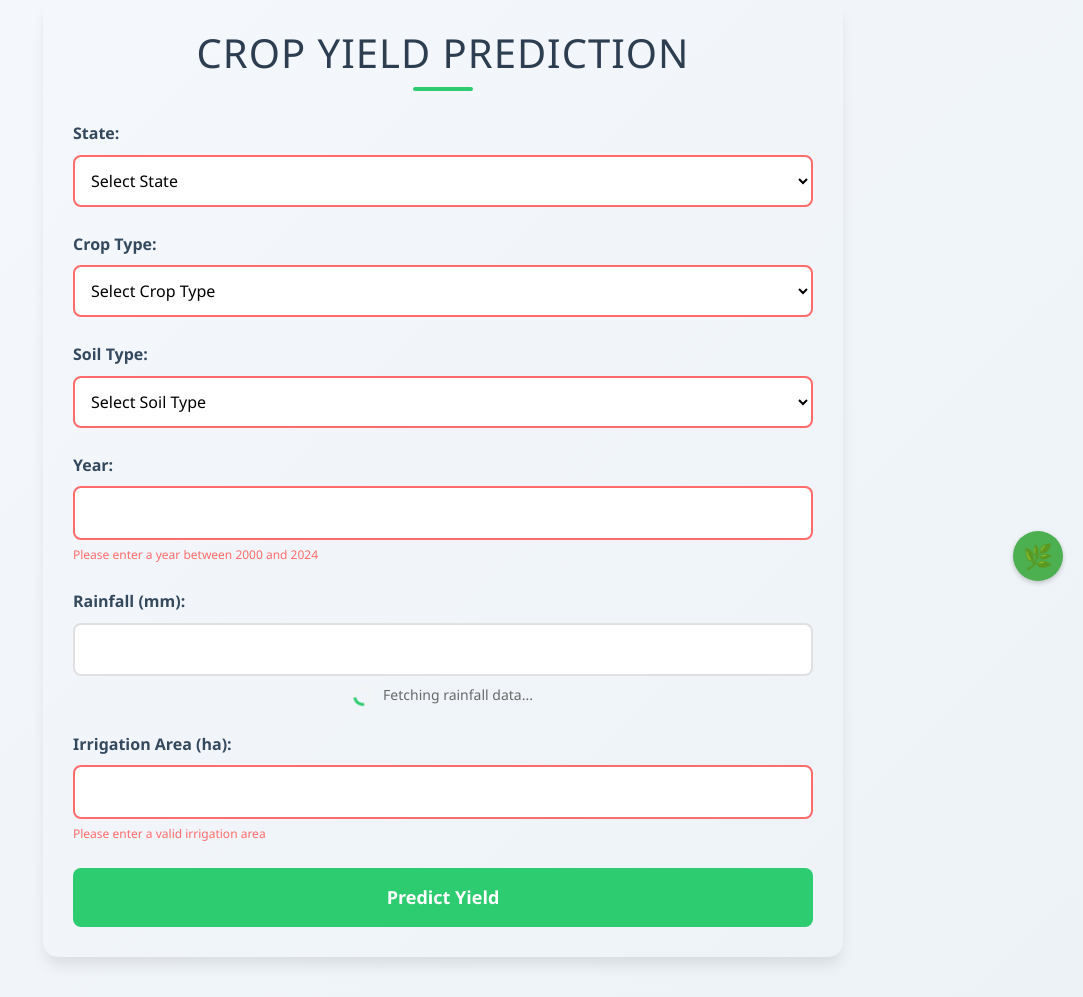
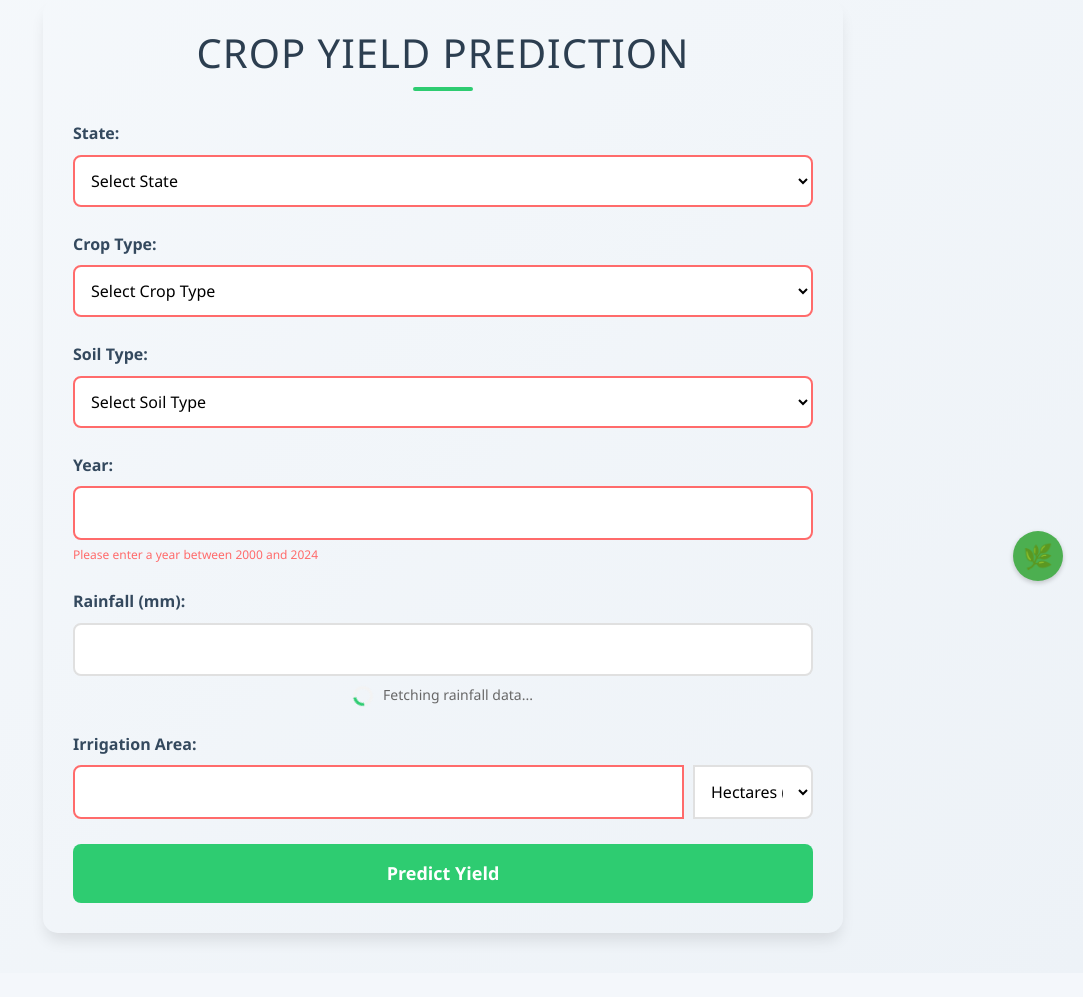
Before and after one commit to manavpatel571/AgriTech, a Flask app: page /yield_prediction in a window 1280 px wide. Shown: the part 199-1196 px from the top of the page, without its empty margins (197-1280 px from the left). After the commit the page ends 1144 px from the top, so only its background shows below. Run offline with Flask 3, Linux system fonts and the light colour scheme; parts of the project's set-up code (start-up, migrations or seed data) failed here and were passed over.

Commit message:
last commit

```diff
--- a/app.py
+++ b/app.py
@@ -11,6 +11,7 @@ from catboost import CatBoostRegressor
 from xgboost import XGBRegressor
 from sklearn.tree import DecisionTreeRegressor
 from lightgbm import LGBMRegressor
+from datetime import datetime
 
 app = Flask(__name__)
 
@@ -239,9 +240,18 @@ def get_rainfall():
             'message': str(e)
         })
 
+# In your Flask route (app.py)
 @app.route('/predict', methods=['POST'])
 def predict():
     try:
+        # Get the area and unit from the form
+        irrigation_area = float(request.form['irrigation_area'])
+        area_unit = request.form['area_unit']
+
+        # Convert acres to hectares if necessary
+        if area_unit == 'acres':
+            irrigation_area = irrigation_area * 0.4047  # 1 acre = 0.4047 hectares
+
         # Create input data dictionary
         input_data = {
             'State': request.form['state'],
@@ -249,7 +259,7 @@ def predict():
             'Soil_Type': request.form['soil_type'],
             'Year': float(request.form['year']),
             'Rainfall': float(request.form['rainfall']),
-            'Irrigation_Area': float(request.form['irrigation_area'])
+            'Irrigation_Area': irrigation_area  # Now in hectares
         }
 
         # Create DataFrame
@@ -267,15 +277,44 @@ def predict():
         dt_pred = dt_model.predict(input_processed)[0]
         lgbm_pred = lgbm_model.predict(input_processed)[0]
 
-        # Combine predictions using the same weights as in training
+        # Combine predictions
         final_prediction = 0.9 * dt_pred + 0.108 * lgbm_pred
+
+        # Calculate practical metrics
+        total_production = final_prediction * irrigation_area  # Total production in tonnes
+
+        # Crop-specific calculations
+        if input_data['Crop_Type'] == 'Wheat':
+            sacks = int(total_production * 1000 / 50)  # 50kg sacks
+            revenue = total_production * 20000  # ₹20,000 per tonne
+        elif input_data['Crop_Type'] == 'Rice':
+            sacks = int(total_production * 1000 / 25)  # 25kg sacks
+            revenue = total_production * 18000  # ₹18,000 per tonne
+        else:
+            sacks = int(total_production * 1000 / 50)  # Default to 50kg sacks
+            revenue = total_production * 15000  # Default price
+
+        # Add practical metrics to input_data
+        input_data.update({
+            'total_production': round(total_production, 2),
+            'sacks': sacks,
+            'revenue': round(revenue, 2),
+            'original_area': request.form['irrigation_area'],
+            'area_unit': area_unit
+        })
+
+        current_time = datetime.now().strftime("%Y-%m-%d %H:%M:%S")
 
         return render_template('result.html',
                              prediction=round(final_prediction, 2),
-                             input_data=input_data)
+                             input_data=input_data,
+                             timestamp=current_time)
 
     except Exception as e:
-        return render_template('result.html', error=str(e))
+        current_time = datetime.now().strftime("%Y-%m-%d %H:%M:%S")
+        return render_template('result.html',
+                             error=str(e),
+                             timestamp=current_time)
 
 @app.route('/upload_file', methods=['GET', 'POST'])
 def upload_file():
--- a/templates/index.html
+++ b/templates/index.html
@@ -94,6 +94,27 @@
             border-color: var(--primary-color);
             box-shadow: 0 0 0 3px rgba(46, 204, 113, 0.2);
             outline: none;
+        }
+
+        .input-group {
+            display: flex;
+            gap: 10px;
+            align-items: stretch;
+        }
+
+        .input-group input {
+            flex: 1;
+        }
+
+        .input-group select {
+            width: 120px;
+        }
+
+        .conversion-helper {
+            font-size: 12px;
+            color: #666;
+            margin-top: 5px;
+            font-style: italic;
         }
 
         button {
@@ -198,6 +219,14 @@
             input, select, button {
                 font-size: 16px;
             }
+
+            .input-group {
+                flex-direction: column;
+            }
+
+            .input-group select {
+                width: 100%;
+            }
         }
     </style>
 </head>
@@ -249,8 +278,20 @@
             </div>
 
             <div class="form-group animate__animated animate__fadeInUp">
-                <label for="irrigation_area">Irrigation Area (ha):</label>
-                <input type="number" id="irrigation_area" name="irrigation_area" step="0.01" min="0" required>
+                <label for="irrigation_area">Irrigation Area:</label>
+                <div class="input-group">
+                    <input type="number"
+                           id="irrigation_area"
+                           name="irrigation_area"
+                           step="0.01"
+                           min="0"
+                           required>
+                    <select id="area_unit" name="area_unit">
+                        <option value="ha">Hectares (ha)</option>
+                        <option value="acres">Acres</option>
+                    </select>
+                </div>
+                <div class="conversion-helper" id="conversion-helper"></div>
                 <div class="validation-message">Please enter a valid irrigation area</div>
             </div>
 
@@ -267,6 +308,9 @@
             const rainfallInput = document.getElementById('rainfall');
             const loadingDiv = document.getElementById('rainfall-loading');
             const submitBtn = document.getElementById('submitBtn');
+            const irrigationArea = document.getElementById('irrigation_area');
+            const areaUnit = document.getElementById('area_unit');
+            const conversionHelper = document.getElementById('conversion-helper');
 
             const formGroups = document.querySelectorAll('.form-group');
             formGroups.forEach((group, index) => {
@@ -298,10 +342,32 @@
                 }
             }
 
+            function updateConversionHelper() {
+                const value = parseFloat(irrigationArea.value);
+                if (!isNaN(value) && value > 0) {
+                    if (areaUnit.value === 'ha') {
+                        conversionHelper.textContent = `${value} ha = ${(value * 2.47105).toFixed(2)} acres`;
+                    } else {
+                        conversionHelper.textContent = `${value} acres = ${(value * 0.4047).toFixed(2)} ha`;
+                    }
+                } else {
+                    conversionHelper.textContent = '';
+                }
+            }
+
             yearInput.addEventListener('change', fetchRainfall);
             yearInput.addEventListener('input', function() {
                 if (this.value < 2000 || this.value > 2024) {
                     rainfallInput.value = '';
+                }
+            });
+
+            irrigationArea.addEventListener('input', updateConversionHelper);
+            areaUnit.addEventListener('change', updateConversionHelper);
+
+            irrigationArea.addEventListener('input', function() {
+                if (this.value < 0) {
+                    this.value = 0;
                 }
             });
 
```
Also changed, not shown: templates/result.html (+48 -1 lines).
